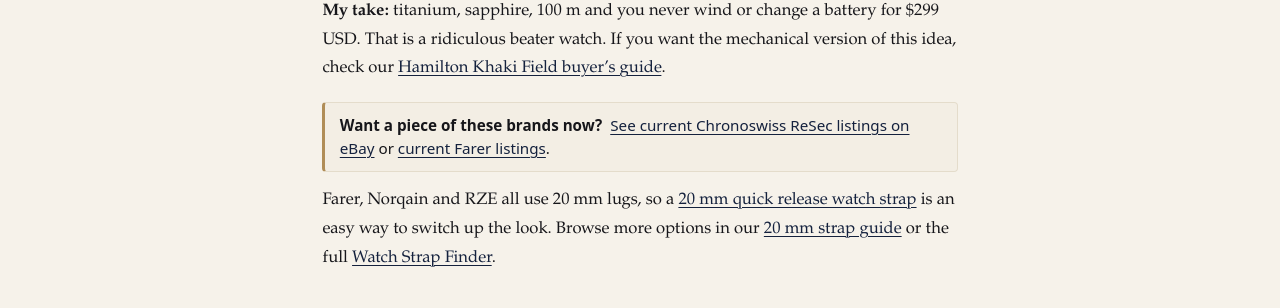
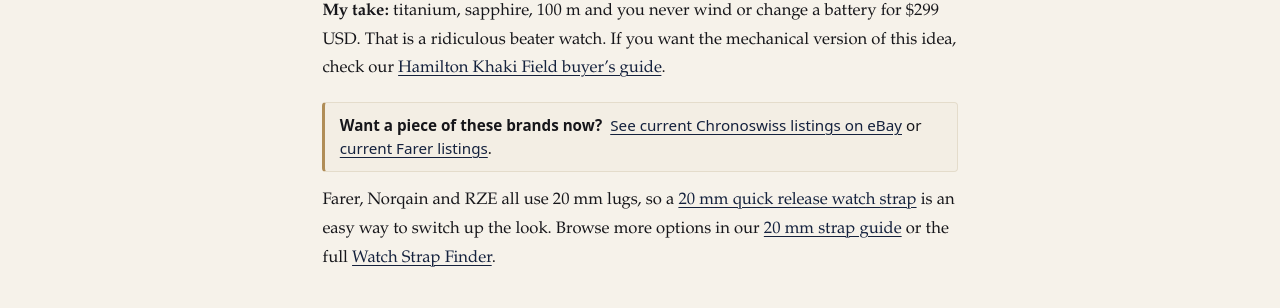
Before and after one commit to williec677/williec677.github.io, a Jekyll site: the page built from _posts/2026-11-19-swiss-watch-exports-october-chronoswiss-resec-final-norqain-farer-rze-news.md, in a window 1280 px wide and 900 px high, scrolled down 8051 px. Shown: the part 145-453 px from the top of the window. Built offline with Jekyll 4.4.1, drawn with Linux system fonts in a browser that asks for light colours.

Commit message:
News: broaden Chronoswiss eBay search in Nov 19 exports roundup

```diff
--- a/_posts/2026-11-19-swiss-watch-exports-october-chronoswiss-resec-final-norqain-farer-rze-news.md
+++ b/_posts/2026-11-19-swiss-watch-exports-october-chronoswiss-resec-final-norqain-farer-rze-news.md
@@ -122,7 +122,7 @@ Now the value play. The RZE Seeker is a 38 mm titanium solar field watch in Carb
 
 **My take:** titanium, sapphire, 100 m and you never wind or change a battery for $299 USD. That is a ridiculous beater watch. If you want the mechanical version of this idea, check our [Hamilton Khaki Field buyer's guide]({% post_url 2026-11-16-hamilton-khaki-field-buyers-guide %}).
 
-{% include ebay-shop.html lead="Want a piece of these brands now?" q="chronoswiss+resec" label="Chronoswiss ReSec" q2="farer+watch" label2="Farer" %}
+{% include ebay-shop.html lead="Want a piece of these brands now?" q="chronoswiss" label="Chronoswiss" q2="farer+watch" label2="Farer" %}
 
 Farer, Norqain and RZE all use 20 mm lugs, so a {% include aff.html network="amazon" url="https://www.amazon.com/s?k=20mm+quick+release+watch+strap" text="20 mm quick release watch strap" %} is an easy way to switch up the look. Browse more options in our [20 mm strap guide]({{ "/lug-width/20mm/" | relative_url }}) or the full [Watch Strap Finder]({{ "/strap-finder/" | relative_url }}).
 
```
